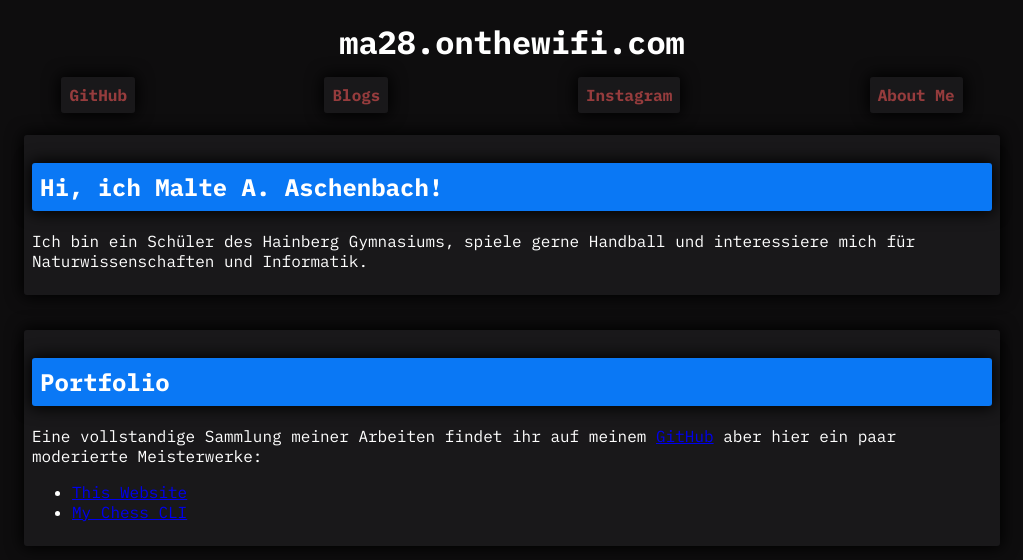
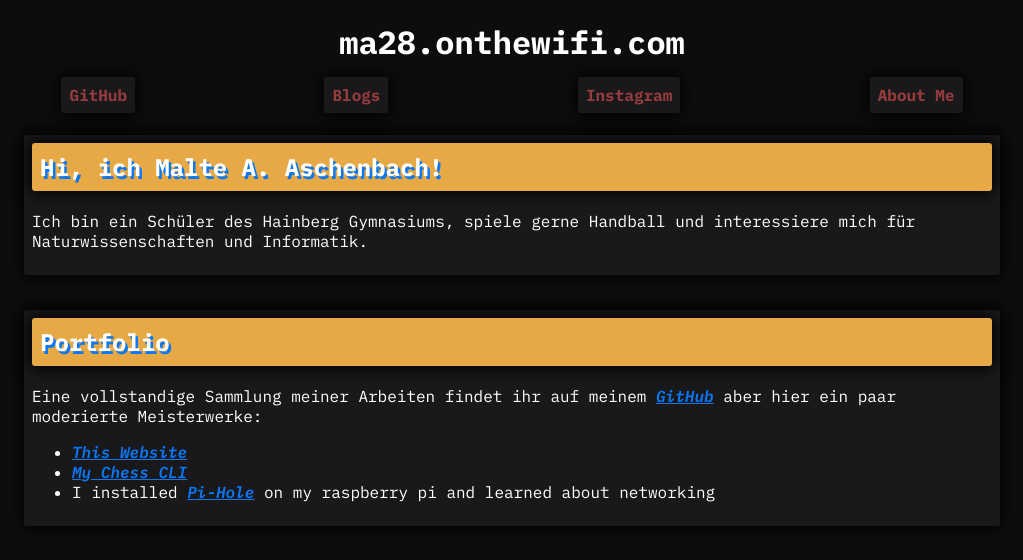
Before and after one commit to MAA28/ma28.onthewifi.com, a React (Create React App) app: page /AboutMe in a window 1280 px wide. Shown: the top 560 px of the page, without its empty margins (128-1151 px from the left). Built offline with nearby package versions, Linux system fonts and the light colour scheme.

Commit message:
Changed style a bit and some other shit

```diff
--- a/src/App.css
+++ b/src/App.css
@@ -6,6 +6,7 @@
     --gray: #19181a;
     --red: #963c3d;
     --blue: #0a78f5;
+    --yellow: #e6a945;
 
     /* define constants */
     --border-radius: 3px;
--- a/src/Pages/AboutMe/Page.css
+++ b/src/Pages/AboutMe/Page.css
@@ -8,12 +8,18 @@ article section {
 }
 
 article section h2 {
-    background-color: var(--blue);
+    margin-top: 0;
+    background-color: var(--yellow);
     border-radius: var(--border-radius);
     padding: var(--padding);
     box-shadow: var(--box-shadow);
+    text-shadow: var(--blue) 2.5px 2.5px;
 }
-
+article section a {
+    color: var(--blue);
+    font-style: italic;
+    font-weight: bold;
+}
 
 article {
     display: flex;
--- a/src/Pages/AboutMe/Page.js
+++ b/src/Pages/AboutMe/Page.js
@@ -29,6 +29,9 @@ export default function AboutMe () {
                                     My Chess CLI
                                 </a>
                             </li>
+                            <li>
+                                I installed <a href="https://pi-hole.net/">Pi-Hole</a> on my raspberry pi and learned about networking
+                            </li>
                         </ul>
                     </p>
                 </section>
```
